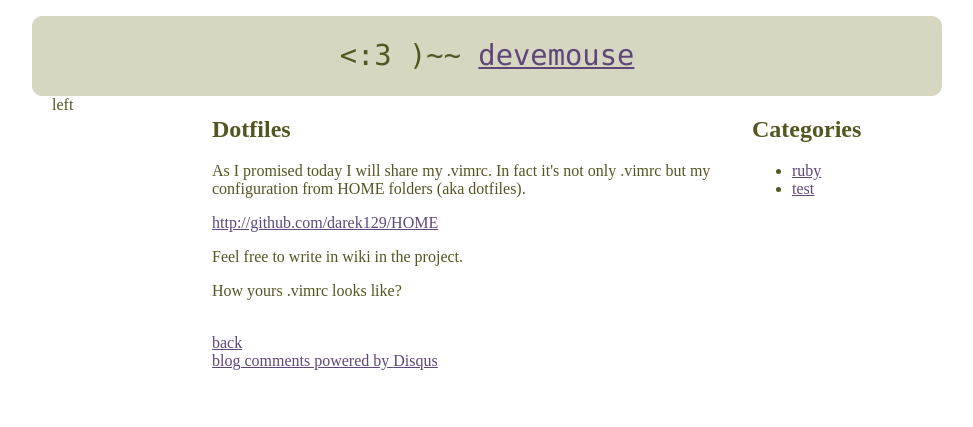
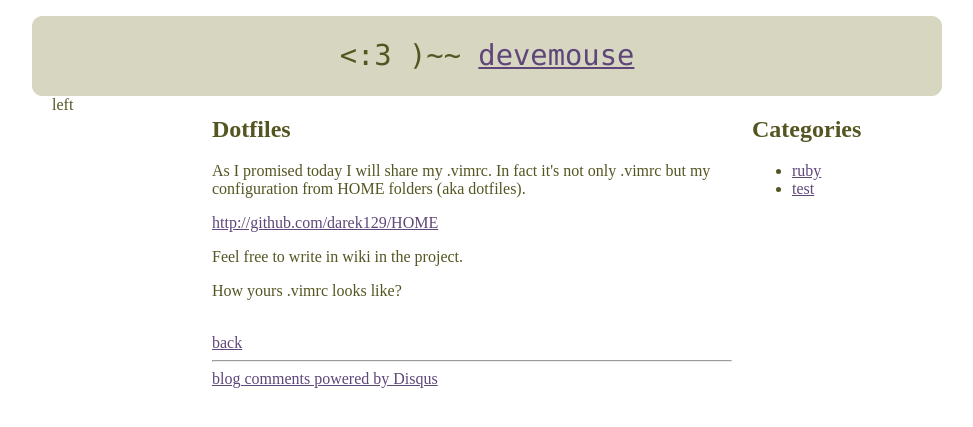
Before and after one commit to devemouse/devemouse.github.com, a Jekyll site: the page built from _posts/2010-04-06-dotfiles.html, in a window 1280 px wide. Shown: the top 427 px of the page, without its empty margins (148-1121 px from the left). Built offline with Jekyll 4.4.1, drawn with Linux system fonts in a browser that asks for light colours; Markdown is read by kramdown in place of the engine named in the settings; comment, search, counter and statistics services are not loaded.

```diff
--- a/_layouts/post.html
+++ b/_layouts/post.html
@@ -7,9 +7,9 @@
    {{ content }}
    <br/>
    <a href="index.html">back</a>
+   <hr/>
    <div id="disqus">
-      <div id="disqus_thread"></div><script type="text/javascript"
-         src="http://disqus.com/forums/devemouseblog/embed.js"></script><noscript><a href="http://devemouseblog.disqus.com/?url=ref">View the discussion thread.</a></noscript><a href="http://disqus.com" class="dsq-brlink">blog comments powered by <span class="logo-disqus">Disqus</span></a>
+      <div id="disqus_thread"></div><script type="text/javascript" src="http://disqus.com/forums/devemouseblog/embed.js"></script><noscript><a href="http://devemouseblog.disqus.com/?url=ref">View the discussion thread.</a></noscript><a href="http://disqus.com" class="dsq-brlink">blog comments powered by <span class="logo-disqus">Disqus</span></a>
    </div>
 
 
```
